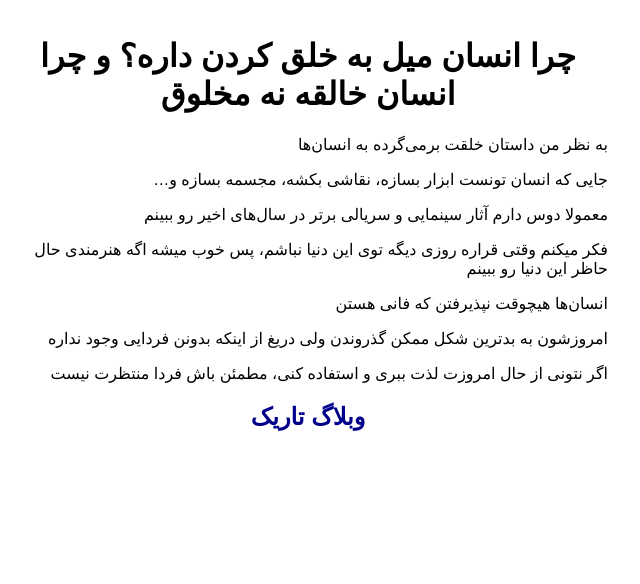
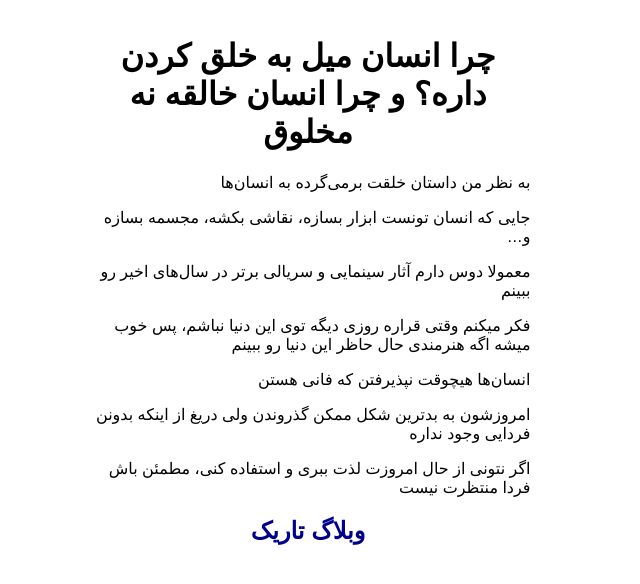
Before and after one commit to darkblog/darkblog.github.io, a Jekyll site: the page built from _posts/2024-7-3-8.md, in a window 1280 px wide. Shown: the top 584 px of the page, without its empty margins (436-1076 px from the left). Built offline with Jekyll 4.4.1, drawn with Linux system fonts in a browser that asks for light colours.

Commit message:
Update post.html

```diff
--- a/_layouts/post.html
+++ b/_layouts/post.html
@@ -7,7 +7,7 @@
 <head>
 <title>{{ page.title }}</title>
 <meta name="viewport" content="width=device-width">
-<style>body{font-family:sans-serif;margin:auto;padding:1em;max-width:600px}a{text-decoration:none;color:darkblue}h1,h2{text-align:center}</style>
+<style>body{font-family:sans-serif;margin:auto;padding:1em;max-width:50ch}a{text-decoration:none;color:darkblue}h1,h2{text-align:center}</style>
 </head>
 <body>
 <h1>{{ page.title }}</h1>
```
